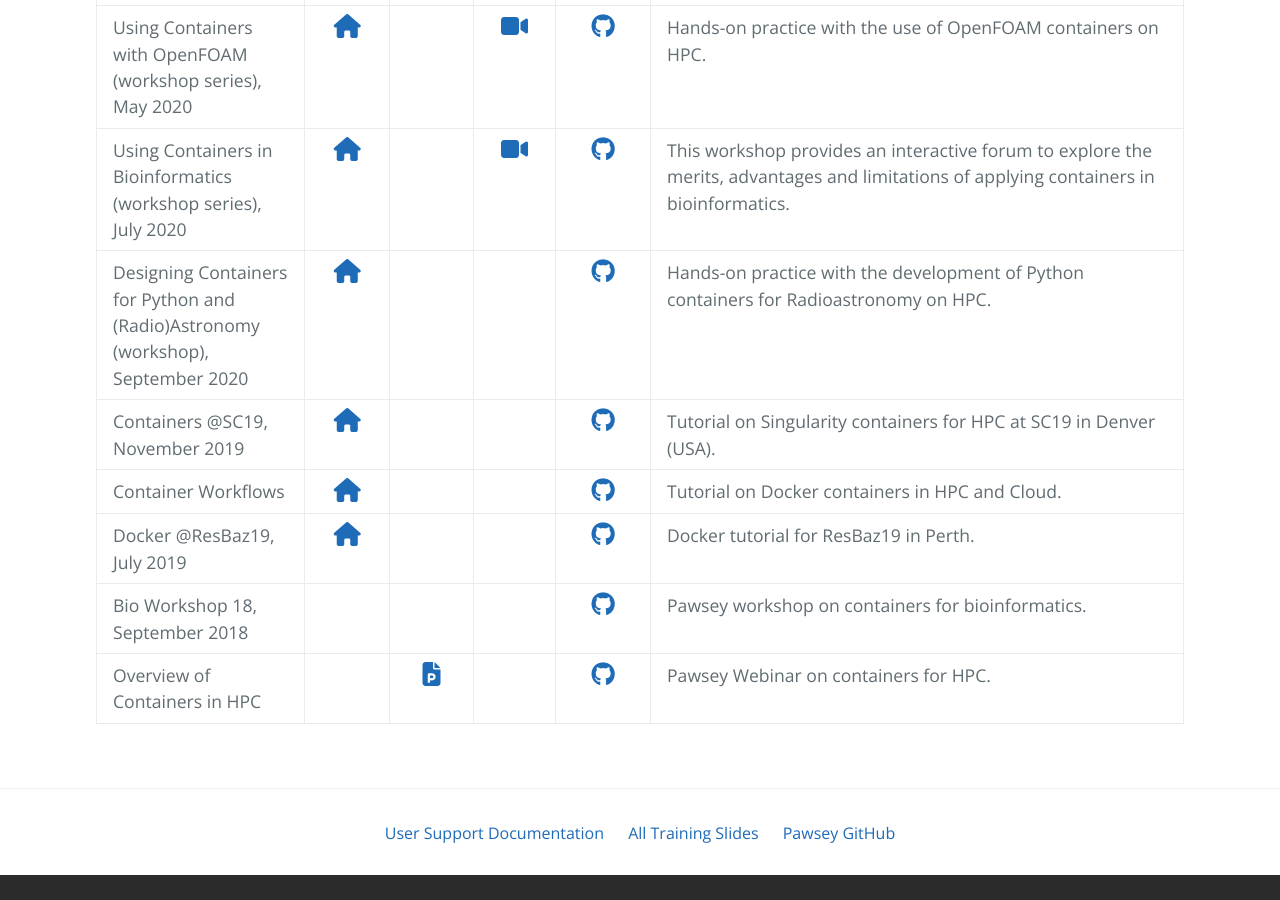
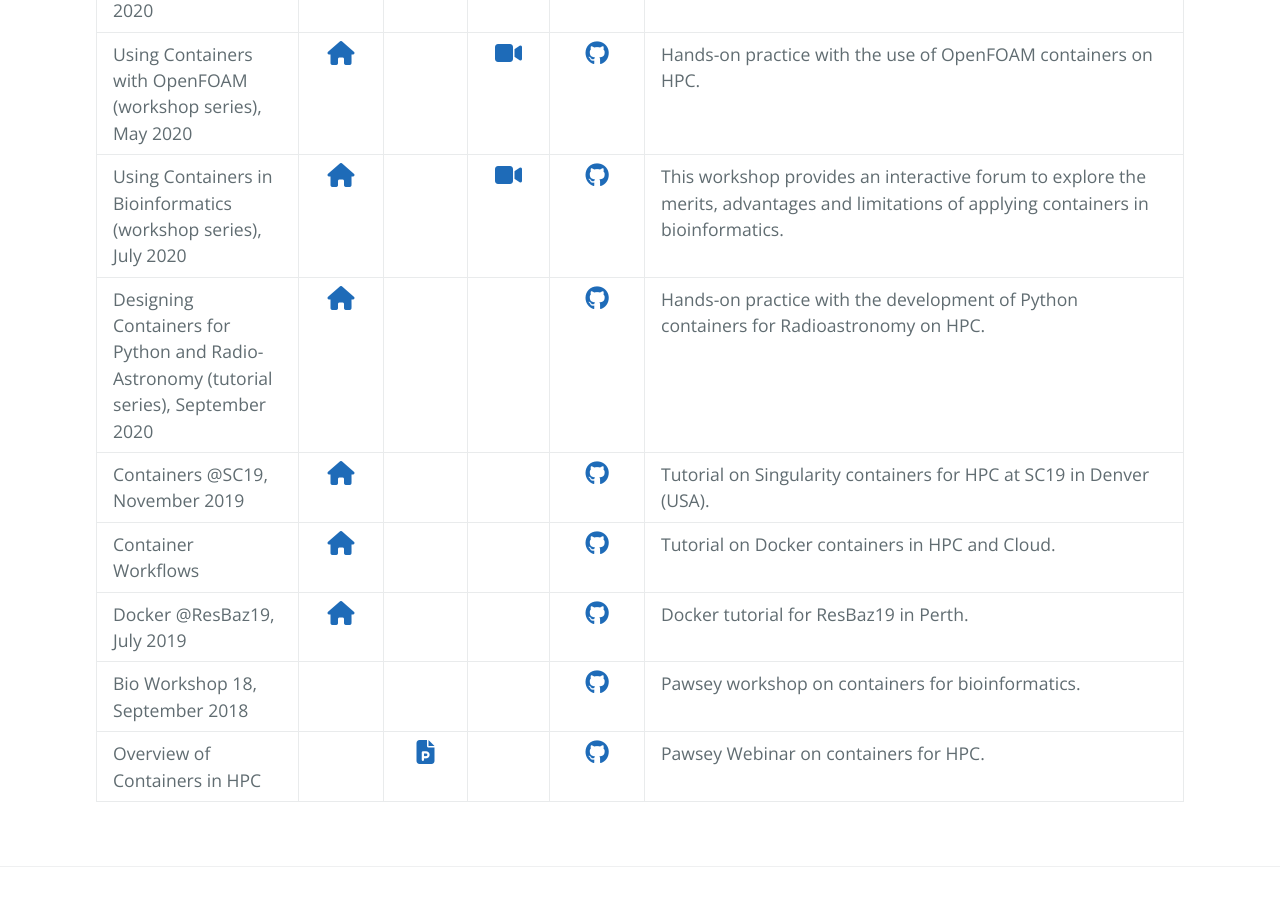
Before and after one commit to PawseySC/PawseySC.github.io, a Jekyll site: the page built from containers.md, in a window 1280 px wide and 900 px high, scrolled down 384 px. Built offline with Jekyll 4.4.1, drawn with Linux system fonts in a browser that asks for light colours; nearby versions of some CDN libraries; our own code applies the rules of GitHub Pages for plain Markdown files; the repository's description, which GitHub fills in, is left out.

Commit message:
astropy containers edit

```diff
--- a/_data/links.yml
+++ b/_data/links.yml
@@ -83,7 +83,7 @@
   url: https://pawseysc.github.io/containers-bioinformatics-workshop
   vid: https://www.youtube.com/playlist?list=PLmu61dgAX-aYkz4rAl-nqmUfq_u9YUoFn
   git: https://github.com/PawseySC/containers-bioinformatics-workshop
-- title: Designing Containers for Python and (Radio)Astronomy (workshop), September 2020
+- title: Designing Containers for Python and Radio-Astronomy (tutorial series), September 2020
   description: Hands-on practice with the development of Python containers for Radioastronomy on HPC.
   pageName: containers.md
   url: https://pawseysc.github.io/containers-astro-python-workshop
```
